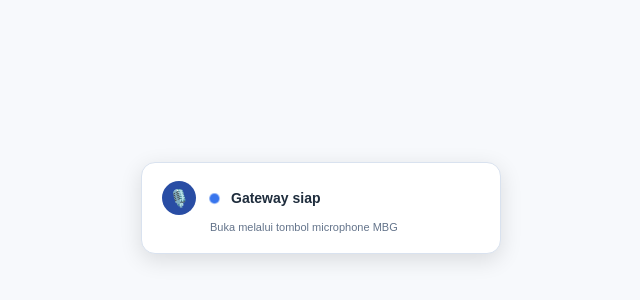
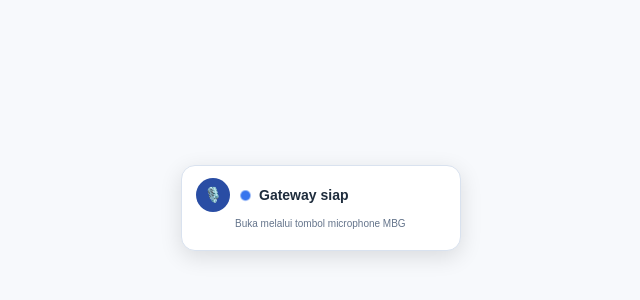
Before and after one commit to SuhendarNFAF/mbg-voice-gateway, a plain HTML site: page index.html in a window 1280 px wide. Shown: the part 192-492 px from the top of the page, without its empty margins (319-959 px from the left). Drawn offline with Linux system fonts and the light colour scheme.

Commit message:
Update index.html

```diff
--- a/index.html
+++ b/index.html
@@ -4,7 +4,7 @@
 <meta charset="UTF-8">
 <meta name="viewport" content="width=device-width,initial-scale=1.0">
 <meta name="google" content="notranslate">
-<title>MBG Voice Gateway V7</title>
+<title>MBG Voice Gateway V8.1</title>
 <style>
   html,body{
     margin:0;
@@ -22,10 +22,10 @@
   }
   #gateway{
     width:100%;
-    max-width:360px;
-    min-height:92px;
+    max-width:280px;
+    min-height:86px;
     box-sizing:border-box;
-    padding:18px 20px;
+    padding:12px 14px;
     background:#fff;
     border:1px solid #d9e2ef;
     border-radius:14px;
@@ -34,7 +34,7 @@
   .row{
     display:flex;
     align-items:center;
-    gap:12px;
+    gap:9px;
   }
   .mic{
     width:34px;
@@ -45,7 +45,7 @@
     justify-content:center;
     background:#294da4;
     color:#fff;
-    font-size:17px;
+    font-size:15px;
     flex:0 0 auto;
   }
   .dot{
@@ -65,9 +65,9 @@
   }
   #hint{
     margin-top:5px;
-    padding-left:48px;
+    padding-left:39px;
     color:#64748b;
-    font-size:11px;
+    font-size:10px;
     line-height:1.35;
   }
   @keyframes pulse{
@@ -97,6 +97,7 @@
   let finalTranscript = '';
   let finishTimer = null;
   let restartTimer = null;
+  let startTimer = null;
 
   function setStatus(status, hint) {
     statusEl.textContent = status || '';
@@ -110,6 +111,7 @@
   function closeGateway() {
     clearTimeout(restartTimer);
     clearTimeout(finishTimer);
+    clearTimeout(startTimer);
     setTimeout(() => {
       try { window.close(); } catch (e) {}
     }, 100);
@@ -222,11 +224,7 @@
       }
 
       if (!autoSendDone && hasOpener()) {
-        setStatus('Mendengarkan...', 'Silakan bicara');
-        clearTimeout(restartTimer);
-        restartTimer = setTimeout(() => {
-          if (!autoSendDone && !isListening) startListening();
-        }, 250);
+        setStatus('Siap mendengar lagi', 'Silakan buka microphone kembali');
       }
     };
 
@@ -256,7 +254,7 @@
   } else {
     // Coba mulai otomatis; jika browser menolak tanpa gesture,
     // pesan MBG_VOICE_START tetap menjadi jalur utama.
-    setTimeout(startListening, 180);
+    startTimer = setTimeout(startListening, 180);
   }
 })();
 </script>
```
